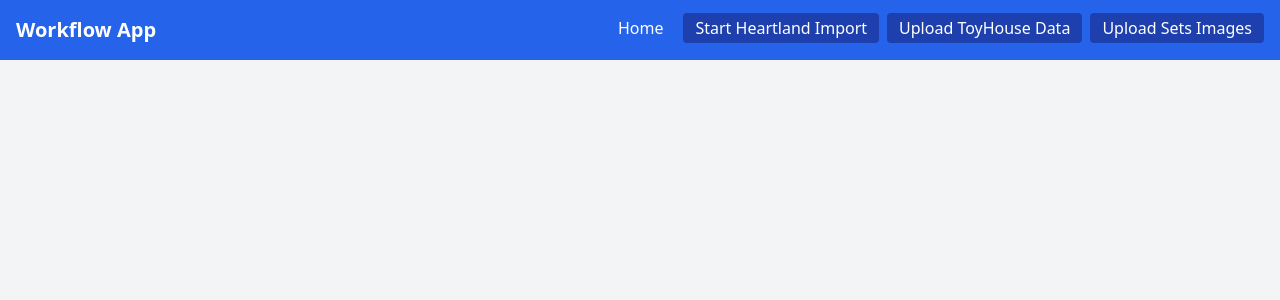
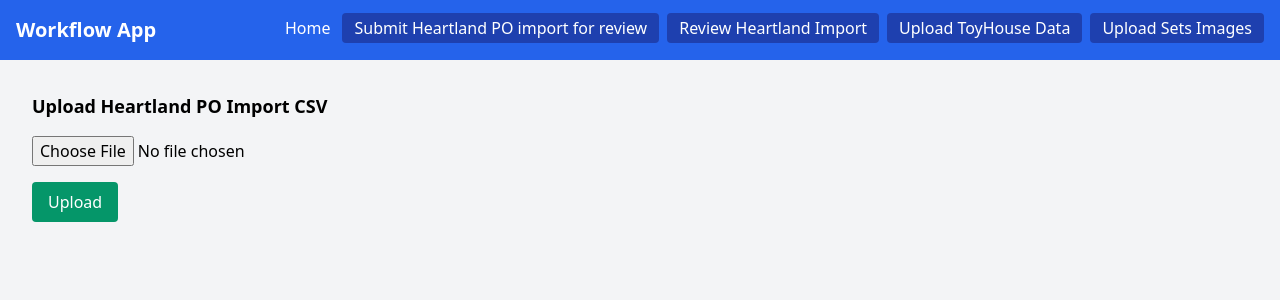
Before and after one commit to bamherndon/BAMHerndonManagerFlow, a React (Vite) app in the folder frontend/: page /workflow/submit-heartland-import in a window 1280 px wide. Shown: the top 300 px of the page. Built offline with nearby package versions, Linux system fonts and the light colour scheme.

Commit message:
Added link to review page

```diff
--- a/frontend/src/App.tsx
+++ b/frontend/src/App.tsx
@@ -16,10 +16,16 @@
             Home
           </Link>
           <Link
-            to="/workflow/heartland-import"
+            to="/workflow/submit-heartland-import"
+            className="px-3 py-1 bg-blue-800 rounded hover:bg-blue-700"
+          >
+            Submit Heartland PO import for review
+          </Link>
+          <Link
+            to="/workflow/review-heartland-import"
             className="px-3 py-1 bg-blue-800 rounded hover:bg-blue-700 ml-2"
           >
-            Start Heartland Import
+            Review Heartland Import
           </Link>
           <Link
             to="/workflow/upload-toyhouse"
@@ -39,8 +45,14 @@
       <main className="p-4">
         <Routes>
           <Route path="/" element={<HomePage />} />
-          <Route path="/workflow/heartland-import" element={<UploadPOPage />} />
-          <Route path="/workflow/review" element={<ReviewPage />} />
+          <Route
+            path="/workflow/submit-heartland-import"
+            element={<UploadPOPage />}
+          />
+          <Route
+            path="/workflow/review-heartland-import"
+            element={<ReviewPage />}
+          />
           <Route path="/workflow/upload-toyhouse" element={<UploadToyhousePage />} />
             <Route
           path="/workflow/upload-sets-images"
--- a/frontend/src/UploadPOPage.tsx
+++ b/frontend/src/UploadPOPage.tsx
@@ -27,7 +27,7 @@
         body: formData,
       });
       if (response.ok) {
-        navigate("/workflow/review");
+        navigate("/workflow/review-heartland-import");
       } else {
         setMessage("Error uploading CSV.");
       }
```
